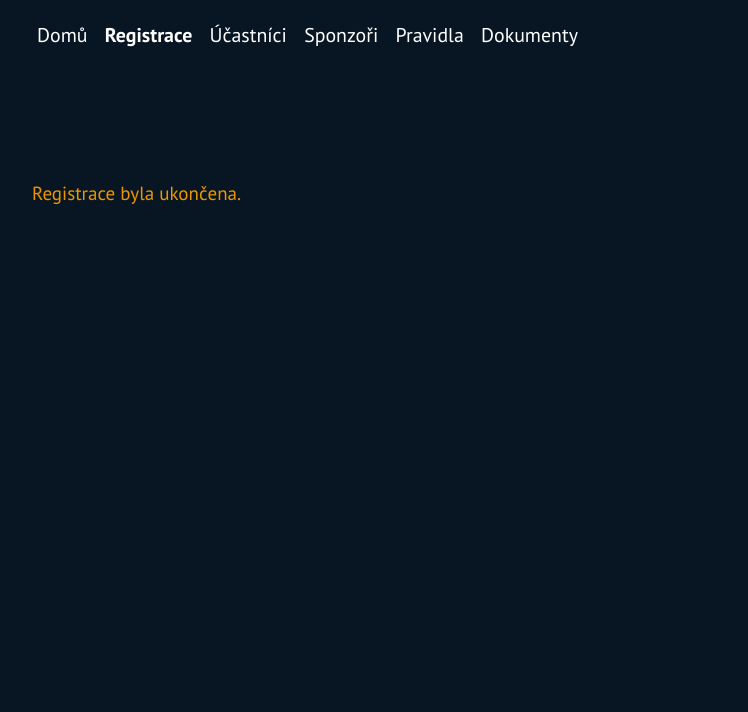
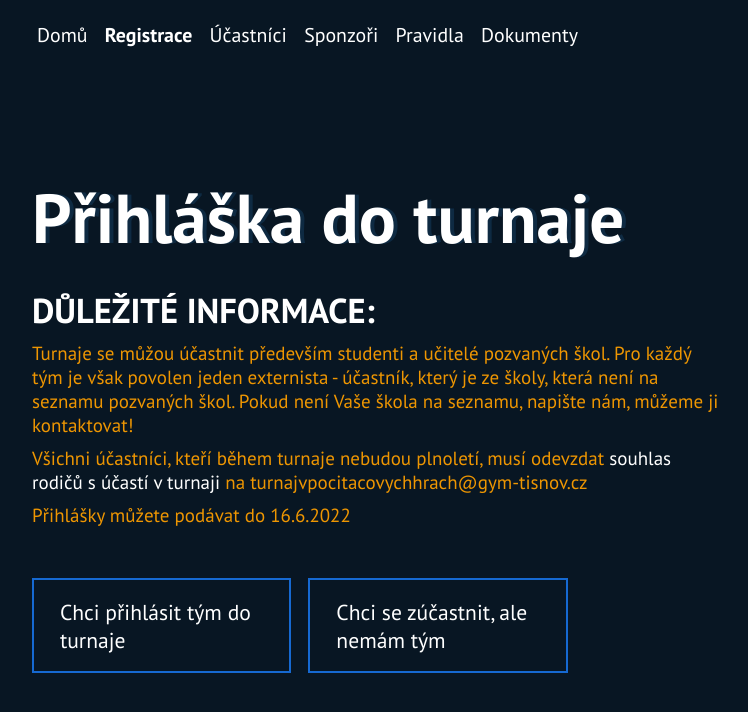
Before and after one commit to Vitond/gttournament, a React (Create React App) app: page /registration in a window 1280 px wide. Shown: the top 712 px of the page, without its empty margins (32-780 px from the left). Built offline with nearby package versions, Linux system fonts and the light colour scheme; no server answers.

Commit message:
Update registration info

```diff
--- a/src/pages/Registration/Registration.tsx
+++ b/src/pages/Registration/Registration.tsx
@@ -31,26 +31,26 @@ const Registration = () => {
     }
 
     return <motion.div transition={routeTransition} key="registration" variants={routeVariants} initial="initial" animate="visible" exit="hidden" className={classes.Registration}>
-        {/* <Heading className={classes.Registration__heading} type={headingTypes.main}>Přihláška do turnaje</Heading>
-        <Heading type={headingTypes.h2} className={classes.Registration__subheading}>Důležité informace:</Heading> */}
+        <Heading className={classes.Registration__heading} type={headingTypes.main}>Přihláška do turnaje</Heading>
+        <Heading type={headingTypes.h2} className={classes.Registration__subheading}>Důležité informace:</Heading>
         <ul className={classes.Registration__importantList}>
-            {/* <li><Paragraph className={classes.Registration__important}>
+            <li><Paragraph className={classes.Registration__important}>
                Turnaje se můžou účastnit především studenti a učitelé pozvaných škol. Pro každý tým je však povolen jeden externista - účastník, který je ze školy, která není na seznamu pozvaných škol. Pokud není Vaše škola na seznamu, napište nám, můžeme ji kontaktovat!
             </Paragraph></li>
             <li> <Paragraph className={classes.Registration__important}>
             Všichni účastníci, kteří během turnaje nebudou plnoletí, musí odevzdat <a href="/parent_agreement.pdf" download="parent_agreement">souhlas rodičů s účastí v turnaji</a> na turnajvpocitacovychhrach@gym-tisnov.cz
             </Paragraph></li>
             <li><Paragraph className={classes.Registration__important}>
-                Přihlášky můžete podávat do 14.11.2021
+                Přihlášky můžete podávat do 16.6.2022
+            </Paragraph></li>
+            {/* <li><Paragraph className={classes.Registration__important}>
+                Registrace byla ukončena.
             </Paragraph></li> */}
-            <li><Paragraph className={classes.Registration__important}>
-                Registrace byla ukončena.
-            </Paragraph></li>
         </ul>
-        {/* <VariantSelect className={classes.Registration__variantSelect} currentVariant={registrationVariant} setFunction={setRegistrationVariant}></VariantSelect>
+        <VariantSelect className={classes.Registration__variantSelect} currentVariant={registrationVariant} setFunction={setRegistrationVariant}></VariantSelect>
         <form className={classes.Registration__form}>
             {variant}
-        </form> */}
+        </form>
     </motion.div>
 };
 
```
